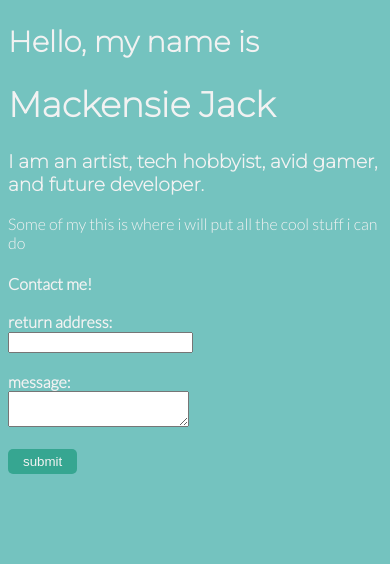
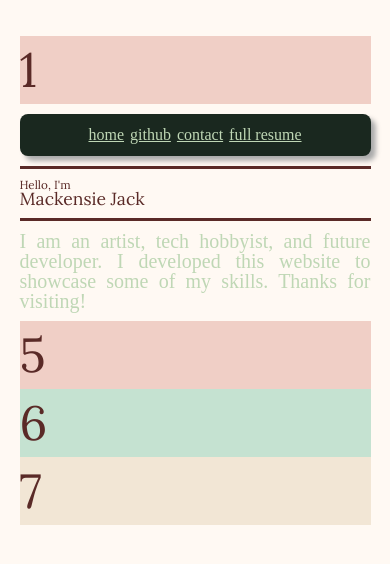
Before and after one commit to kensiecodes/kensiecodes.github.io, a plain HTML site: page index.html in a window 390 px wide. Drawn offline with Linux system fonts and the light colour scheme.

Commit message:
Outline established, beginning media queries, added some content

```diff
--- a/index.html
+++ b/index.html
@@ -1,22 +1,17 @@
 <!DOCTYPE html>
 <html lang="eng">
 <!-- font types -->
-<link rel="preconnect" href="https://fonts.googleapis.com">
-<link rel="preconnect" href="https://fonts.gstatic.com" crossorigin>
-<link href="https://fonts.googleapis.com/css2?family=Lato:wght@300&family=Montserrat:wght@200&display=swap"
-    rel="stylesheet">
 
-<link rel="preconnect" href="https://fonts.googleapis.com">
-<link rel="preconnect" href="https://fonts.gstatic.com" crossorigin>
-<link href="https://fonts.googleapis.com/css2?family=Montserrat:wght@200&display=swap" rel="stylesheet">
 
 
 
 <head>
-    <!--contains info about the page, NOT what is rendered-->
     <meta charset="UTF-8">
     <meta http-equiv="X-UA-Compatible" content="IE=edge">
     <meta name="viewport" content="width=, initial-scale=1.0">
+    <link rel="preconnect" href="https://fonts.googleapis.com">
+    <link rel="preconnect" href="https://fonts.gstatic.com" crossorigin>
+    <link href="https://fonts.googleapis.com/css2?family=Lora&display=swap" rel="stylesheet">
     <title>hey there!</title>
     <meta name="description"
         content="Hello, my name is Mackensie Jack. I am an artist, tech hobbyist, avid gamer, and future developer.">
@@ -25,34 +20,54 @@
 
 
 <body>
-    <!--contains what is rendered-->
-    <header>
-        <h2>Hello, my name is </h2>
+    <main>
+        <div class="box1">
+            <h1>1</h1>
+        </div>
+        <div class="nav">
+            <div class="linkcontainer">
+                <a href="#">home </a>
+                <a href="https://github.com/kensiecodes">github </a>
+                <a href="contact">contact </a>
+                <a href="fullresume">full resume</a>
+            </div>
 
-        <h1>Mackensie Jack</h1>
-    </header>
+        </div>
+        <div class="box3">
+            <span class="nametag">
+            <h2>Hello, I'm</h2>
+            <h1>Mackensie Jack</h1>
+            </span>
+        </div>
+        <div class="box4">
+            <p>    I am an artist, tech hobbyist, and future developer. I developed this website to showcase some of my skills. Thanks for visiting!</p>
+        </div>
+        <div class="box5">
+            <h1>5</h1>
+        </div>
+        <div class="box6">
+            <h1>6</h1>
+        </div>
+        <div class="box7">
+            <h1>7</h1>
+        </div>
 
-    <section name="bio">
-        <h3>I am an artist, tech hobbyist, avid gamer, and future developer.</h3>
-    </section>
+        <!-- <div id="nametag">
+            <h2>Hello, my name is</h2>
+            <h1>Mackensie Jack</h1>
+        </div>
+        <div id="aboutme">
+            <p>I am an artist, tech hobbyist, and future developer.</p>
+        </div id="hardskills">
 
-    <section name="hard-skills">
-        <p>Some of my this is where i will put all the cool stuff i can do</p>
-    </section>
+        <div id="soft-skills">
 
-    <!--email form-->
-    <h4>Contact me! <br><br>
-        <form action=”mailto:kensiejack1@gmail.com” method=”POST” enctype=”multipart/form-data” name=”EmailForm”>
-            return address:<br>
-            <input type=”text” size=”19″ name=”returnaddress”><br><br>
-            message:<br>
-            <textarea name=”emailbody” rows=”6″ cols=”20″>
-            </textarea><br><br>
-            <input type="submit" value=submit>
-        </form>
-    </h4>
-    <!-- end of email form-->
+        </div>
+        <div id="contact">
 
+        </div> -->
+
+    </main>
 </body>
 
 </html>
--- a/resources/css/index.css
+++ b/resources/css/index.css
@@ -1,50 +1,272 @@
+/* http://meyerweb.com/eric/tools/css/reset/
+   v2.0 | 20110126
+   License: none (public domain)
+*/
+
+html,
+body,
+div,
+span,
+applet,
+object,
+iframe,
+h1,
+h2,
+h3,
+h4,
+h5,
+h6,
+p,
+blockquote,
+pre,
+a,
+abbr,
+acronym,
+address,
+big,
+cite,
+code,
+del,
+dfn,
+em,
+img,
+ins,
+kbd,
+q,
+s,
+samp,
+small,
+strike,
+strong,
+sub,
+sup,
+tt,
+var,
+b,
+u,
+i,
+center,
+dl,
+dt,
+dd,
+ol,
+ul,
+li,
+fieldset,
+form,
+label,
+legend,
+table,
+caption,
+tbody,
+tfoot,
+thead,
+tr,
+th,
+td,
+article,
+aside,
+canvas,
+details,
+embed,
+figure,
+figcaption,
+footer,
+header,
+hgroup,
+menu,
+nav,
+output,
+ruby,
+section,
+summary,
+time,
+mark,
+audio,
+video {
+  margin: 0;
+  padding: 0;
+  border: 0;
+  font-size: 100%;
+  font: inherit;
+  vertical-align: baseline;
+}
+/* HTML5 display-role reset for older browsers */
+article,
+aside,
+details,
+figcaption,
+figure,
+footer,
+header,
+hgroup,
+menu,
+nav,
+section {
+  display: block;
+}
+body {
+  line-height: 1;
+}
+ol,
+ul {
+  list-style: none;
+}
+blockquote,
+q {
+  quotes: none;
+}
+blockquote:before,
+blockquote:after,
+q:before,
+q:after {
+  content: "";
+  content: none;
+}
+table {
+  border-collapse: collapse;
+  border-spacing: 0;
+}
+
+/* colour palette
+    BROWN #5a2a27
+    FOREST GREEN #1A281F
+    TEA GREEN #BFD7B5
+    OPAL BLUE #A3C4BC
+    GREY-WHITE rgb(244,244,244)
+    CREAM-WHITE rgb(255,249,243)
+*/
+
+@media (max-width: 500px) {
+  main {
+    display: initial;
+  }
+}
 
 body {
-        background-color: rgb(116, 195, 191);
-    }
-        h2 {
-        font-family: Montserrat;
-        font-size: 29px;
-        color: rgb(242, 242, 242);
+  color: #5a2a27;
+  background-color: rgb(255, 249, 243);
 }
 
 h1 {
-        font-family: Montserrat, Georgia;
-        font-size: 35px;
-        color: rgb(242, 242, 242);
+  font-family: Lora, serif;
+  font-size: 3em;
 }
 
-        h3 {
-            color: rgb(242, 242, 242);
-            font-family: Montserrat, Georgia;
-        }
-
-        h4 {
-
-            font-family: Lato, Georgia, serif;
-            color: rgb(242, 242, 242);
+h2 {
+  font-family: Lora, serif;
+  font-size: 2em;
 }
 
 p {
-            font-family: Lato, Georgia, serif;
-            color: rgb(242, 242, 242);
-
+  color: #bfd7b5;
 }
 
-        form {
-            font-family: Lato, Georgia, serif;
-
+.box1 {
+  background: #f0cfc6;
 }
 
-        input {
-            text-align: center;
+.nav {
+  color: #f2e6d5;
+  display: flex;
+  justify-content: center;
+  align-items: center;
 }
-        input[type="submit"] {
-            padding:5px 15px;
-            background:rgb(54, 166, 145);
-            border:0 none;
-            cursor:pointer;
-            -webkit-border-radius: 5px;
-            border-radius: 5px;
-            color: rgb(242, 242, 242);
+
+a {
+  color: #bfd7b5;
+  padding: 3px;
 }
+
+.linkcontainer {
+  background: #1a281f;
+  width: 100%;
+  height: 50%;
+  display: flex;
+  justify-content: center;
+  align-items: center;
+  box-shadow: 0.3rem 0.3rem 0.3rem #aaa;
+  border-radius: 0.5rem;
+}
+
+.box3 {
+  display: flex;
+  flex-direction: column;
+  justify-content: center;
+  font-size: 1.5vw;
+  padding: 0px 0px;
+  flex-shrink: inherit;
+  flex-wrap: wrap;
+  flex-grow: 1;
+}
+
+.nametag {
+  padding: 10px 0;
+  border: 3px solid #5a2a27;
+  border-width: 3px 0;
+}
+
+.box4 {
+  font-size: 1.25rem;
+  text-align: justify;
+}
+.box5 {
+  background: #f0cfc6;
+}
+.box6 {
+  background: #c5e2d1;
+}
+
+.box7 {
+  background: #f2e6d5;
+}
+
+main {
+  display: grid;
+  height: 500px;
+  grid-template-columns: repeat(4, 1fr);
+  grid-template-rows: repeat(4, 1fr);
+  gap: 20px 20px;
+  padding: 5% 15%;
+}
+
+.box1 {
+  grid-column: 1 / 3;
+}
+
+.nav {
+  grid-column: 3 /5;
+  grid-row: 1;
+}
+
+.box3 {
+  grid-column: 1/3;
+  grid-row: 2/3;
+}
+
+.box5 {
+  grid-row: 3/5;
+  grid-column: 1 / 3;
+}
+
+.box6 {
+  grid-row: 2/5;
+  grid-column: 4/5;
+}
+
+.box7 {
+  grid-column: 3/4;
+  grid-row: 3/5;
+}
+
+@media (max-width: 700px) {
+  main {
+    display: inline;
+  }
+  body {
+    padding: 5%;
+  }
+  div {
+    padding: 10px 0;
+  }
+}
```
Also changed, not shown: 3 other files. Lines whose indentation alone changed are shown as unchanged.
